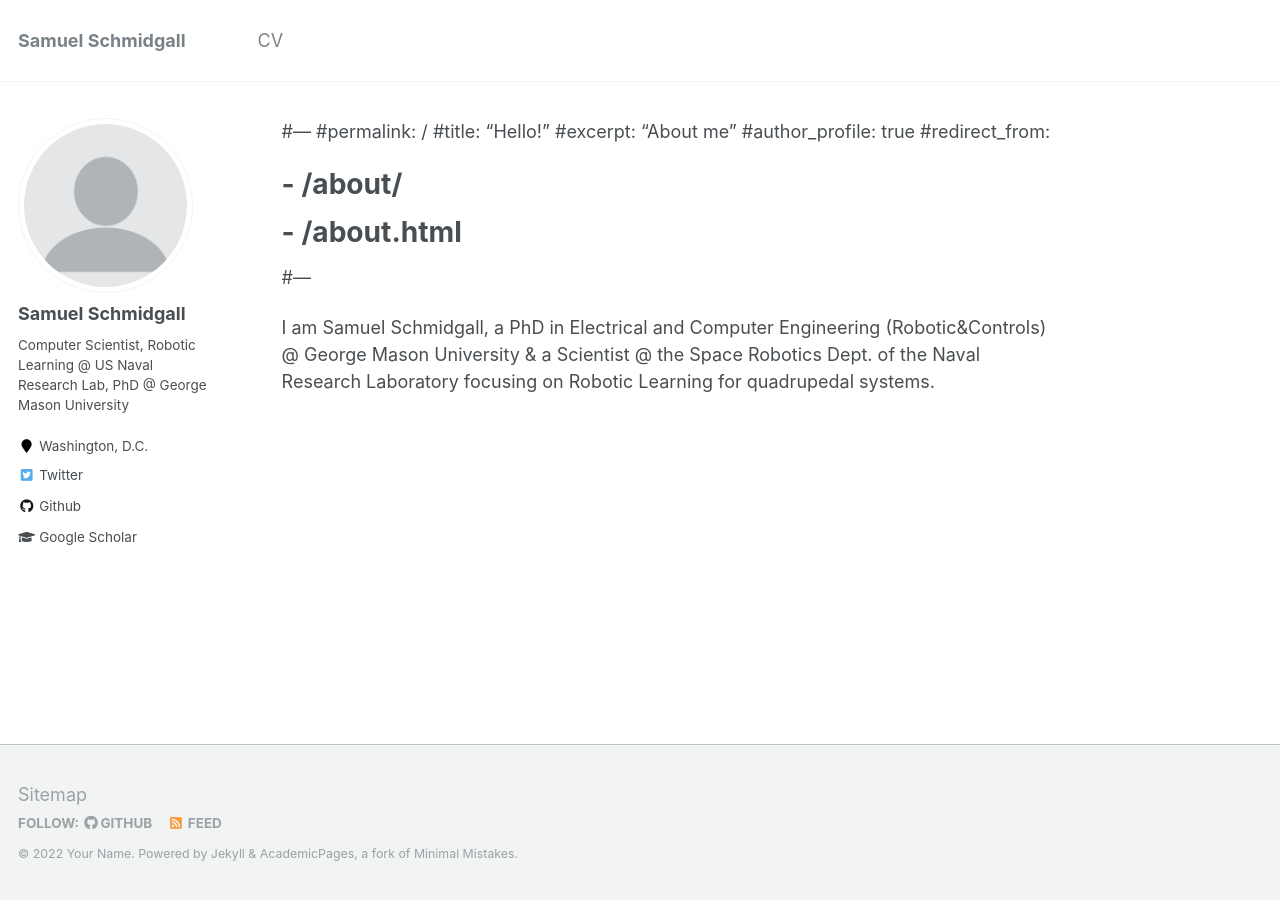
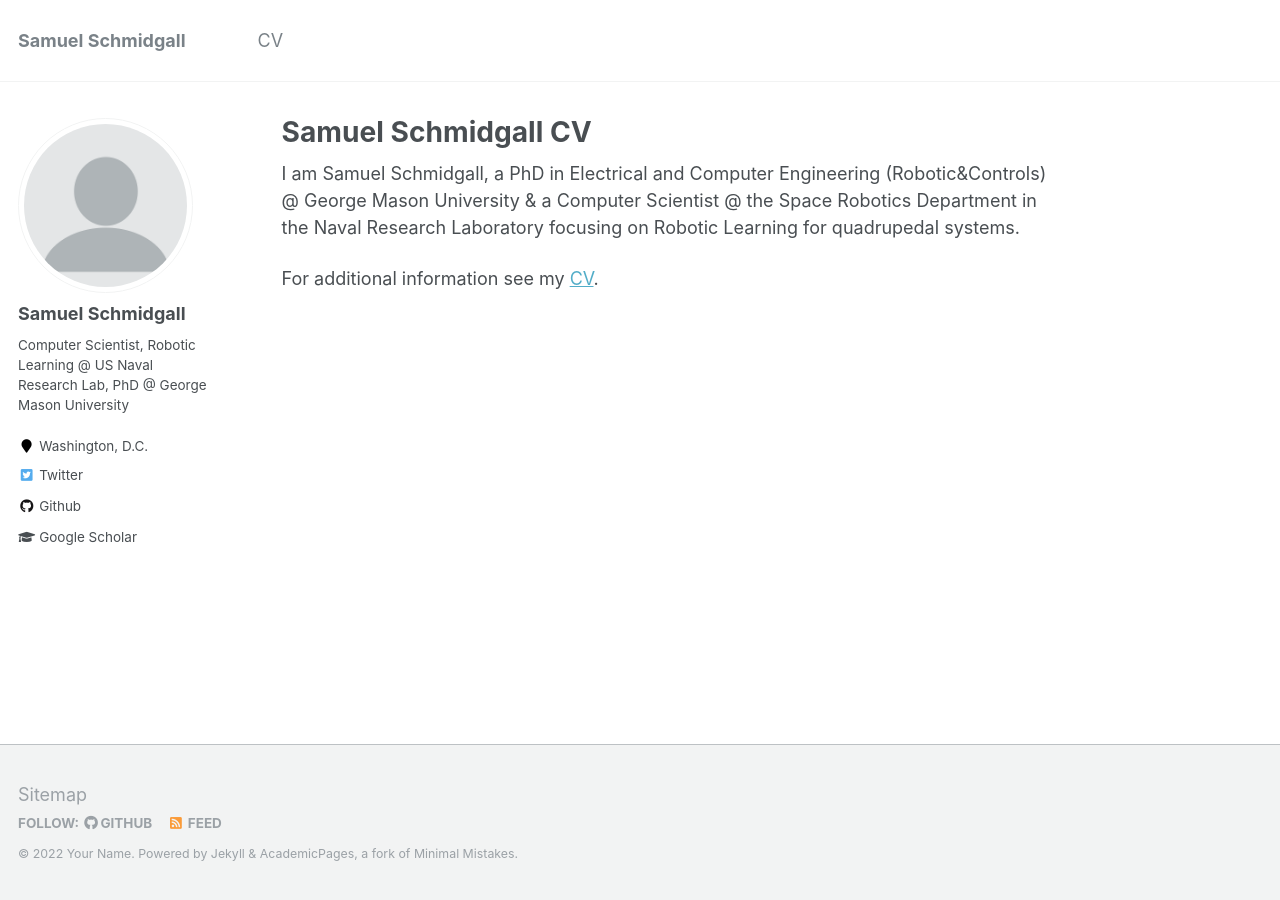
Before and after one commit to SamuelSchmidgall/SamuelSchmidgall.github.io, a Jekyll site: the page built from _pages/about.md, in a window 1280 px wide. Built offline with Jekyll 4.4.1, drawn with Linux system fonts in a browser that asks for light colours; our own code applies the rules of GitHub Pages for plain Markdown files.

Commit message:
added CV back

```diff
--- a/_pages/about.md
+++ b/_pages/about.md
@@ -1,14 +1,19 @@
-#---
-#permalink: /
-#title: "Hello!"
-#excerpt: "About me"
-#author_profile: true
-#redirect_from:
-#  - /about/
-#  - /about.html
-#---
+---
+permalink: /
+title: "Samuel Schmidgall CV"
+excerpt: "About me"
+author_profile: true
+redirect_from:
+  - /about/
+  - /about.html
+---
 
 I am Samuel Schmidgall, a PhD in Electrical and Computer
-Engineering (Robotic&Controls) @ George Mason University & a Scientist @
-the Space Robotics Dept. of the Naval Research Laboratory focusing on
+Engineering (Robotic&Controls) @ George Mason University & a
+Computer Scientist @
+the Space Robotics Department in the Naval Research Laboratory focusing on
 Robotic Learning for quadrupedal systems.
+
+
+
+For additional information see my [CV](/_data/SamuelSchmidgallCV.pdf).
```
Also changed, not shown: 1 other file.
